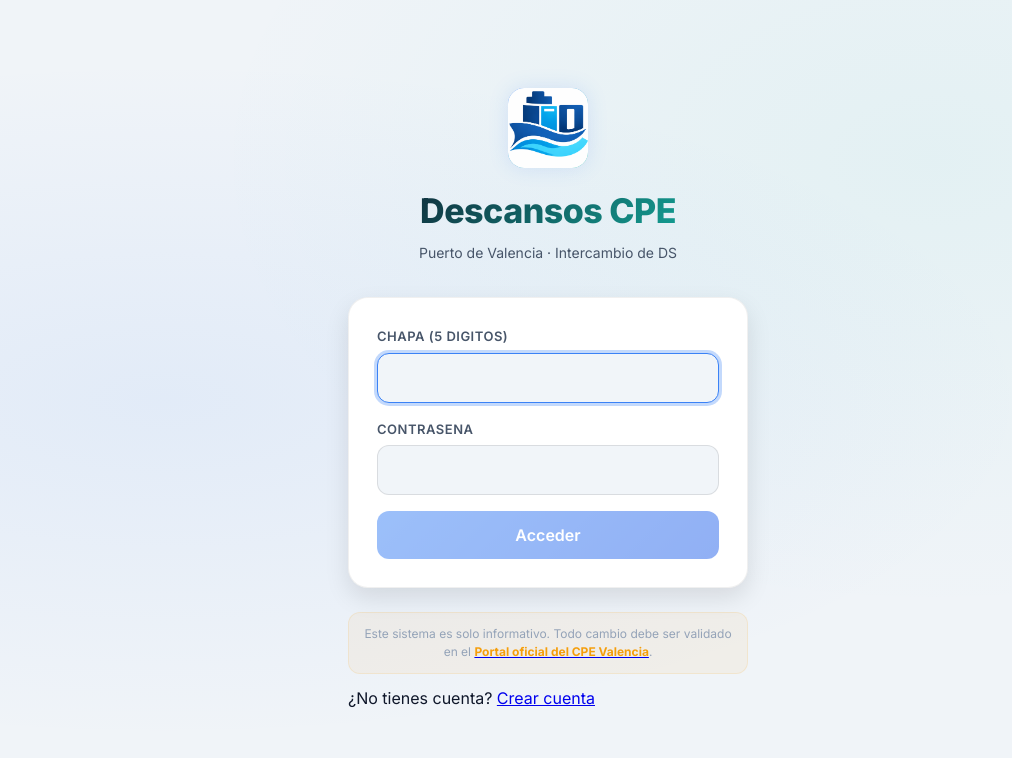
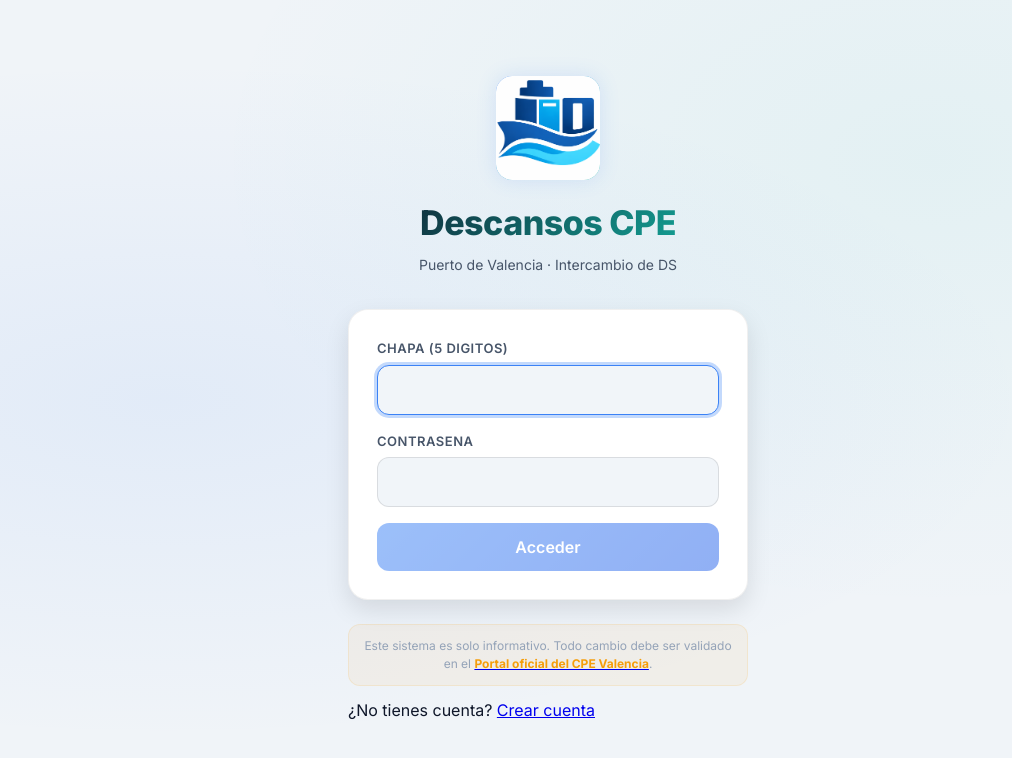
Before and after one commit to TheViking816/DescansosCPE, a React (Vite) app: page /login in a window 1280 px wide. Shown: the top 758 px of the page, without its empty margins (92-1104 px from the left). Built offline with nearby package versions, Linux system fonts and the light colour scheme; no server answers.

Commit message:
Make login icon larger

```diff
--- a/src/index.css
+++ b/src/index.css
@@ -195,8 +195,8 @@
 }
 
 .login-icon {
-  width: 80px;
-  height: 80px;
+  width: 104px;
+  height: 104px;
   margin: 0 auto 16px;
   background: linear-gradient(135deg, var(--accent-primary), var(--accent-teal));
   border-radius: var(--radius-lg);
```
